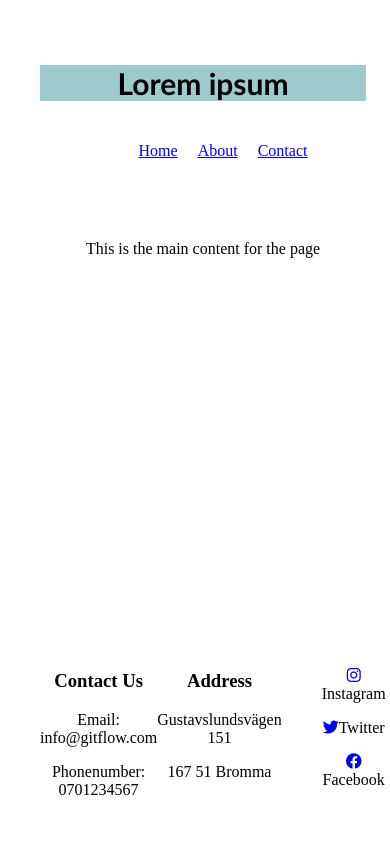
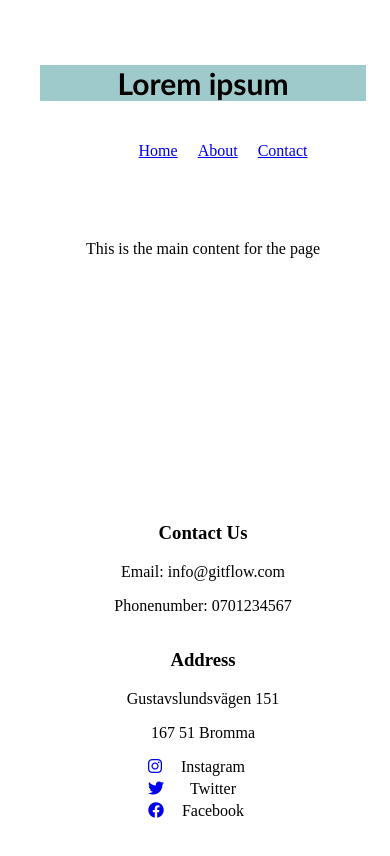
Before and after one commit to sebastiantegel/wie24s-extra, a React (Vite) app in the folder git-layout/: page / in a window 390 px wide. Shown: the top 856 px of the page. Built offline with nearby package versions, Linux system fonts and the light colour scheme.

Commit message:
Added mobile footer

```diff
--- a/git-layout/src/App.scss
+++ b/git-layout/src/App.scss
@@ -21,25 +21,6 @@ h2 {
   background-color: rgb(159, 202, 204);
 }
 
-.icon-socials {
-  display: flex;
-  flex-direction: column;
-  list-style: none;
-  gap: 1rem;
-}
-
 main {
   flex: 1;
 }
-
-footer {
-  height: 20dvh;
-  display: flex;
-  width: 100%;
-
-  & > div {
-    width: 100%;
-    display: flex;
-    justify-content: space-around;
-  }
-}
--- a/git-layout/src/App.tsx
+++ b/git-layout/src/App.tsx
@@ -1,4 +1,5 @@
 import "./App.scss";
+import { Footer } from "./components/Footer";
 import "./index.scss";
 // import logo from "./assets/bilder/jordan-logo-bilder.jpg";
 
@@ -23,42 +24,7 @@ function App() {
         </nav>
       </header>
       <main>This is the main content for the page</main>
-      <footer>
-        <div className="contact-socials contact-content">
-          <div className="footer-contact">
-            <h3>Contact Us</h3>
-            <p>Email: info@gitflow.com</p>
-            <p>Phonenumber: 0701234567</p>
-          </div>
-          <div className="footer-address">
-            <h3>Address</h3>
-            <p>Gustavslundsvägen 151</p>
-            <p>167 51 Bromma</p>
-          </div>
-          <div className="footer-socials">
-            <ul className="icon-socials">
-              <li>
-                <a href="https://instagram.com" target="_blank">
-                  <i className="fab fa-instagram"></i>
-                </a>
-                <span>Instagram</span>
-              </li>
-              <li>
-                <a href="https://twitter.com" target="_blank">
-                  <i className="fab fa-twitter"></i>
-                </a>
-                <span>Twitter</span>
-              </li>
-              <li>
-                <a href="https://facebook.com" target="_blank">
-                  <i className="fab fa-facebook facebook"></i>
-                </a>
-                <span>Facebook</span>
-              </li>
-            </ul>
-          </div>
-        </div>
-      </footer>
+      <Footer />
     </>
   );
 }
--- /dev/null
+++ b/git-layout/src/components/Footer.css
@@ -0,0 +1,33 @@
+footer {
+    /* width: 100%; */
+
+    .contact-content {
+        display: flex;
+        flex-direction: column;
+
+        ul {
+            list-style: none;
+            padding: 0;
+            margin: 0;
+
+            display: flex;
+            flex-direction: column;
+            gap: 0.25rem;
+
+            li {
+                display: flex;
+                justify-content: center;
+
+                a {
+                    width: 20px;
+                    display: flex;
+                    text-decoration: none;
+                }
+
+                span {
+                    width: 90px;
+                }
+            }
+        }
+    }
+}
--- /dev/null
+++ b/git-layout/src/components/Footer.tsx
@@ -0,0 +1,42 @@
+import "./Footer.css";
+
+export const Footer = () => {
+  return (
+    <footer>
+      <div className="contact-socials contact-content">
+        <div className="footer-contact">
+          <h3>Contact Us</h3>
+          <p>Email: info@gitflow.com</p>
+          <p>Phonenumber: 0701234567</p>
+        </div>
+        <div className="footer-address">
+          <h3>Address</h3>
+          <p>Gustavslundsvägen 151</p>
+          <p>167 51 Bromma</p>
+        </div>
+        <div className="footer-socials">
+          <ul className="icon-socials">
+            <li>
+              <a href="https://instagram.com" target="_blank">
+                <i className="fab fa-instagram"></i>
+              </a>
+              <span>Instagram</span>
+            </li>
+            <li>
+              <a href="https://twitter.com" target="_blank">
+                <i className="fab fa-twitter"></i>
+              </a>
+              <span>Twitter</span>
+            </li>
+            <li>
+              <a href="https://facebook.com" target="_blank">
+                <i className="fab fa-facebook facebook"></i>
+              </a>
+              <span>Facebook</span>
+            </li>
+          </ul>
+        </div>
+      </div>
+    </footer>
+  );
+};
```
